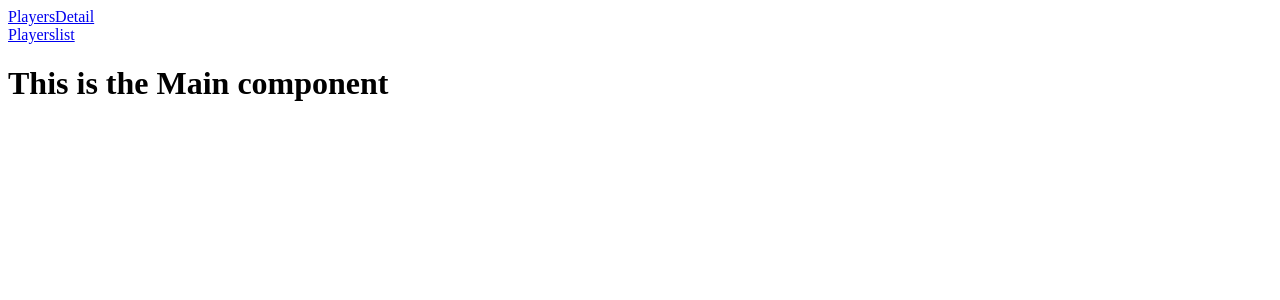
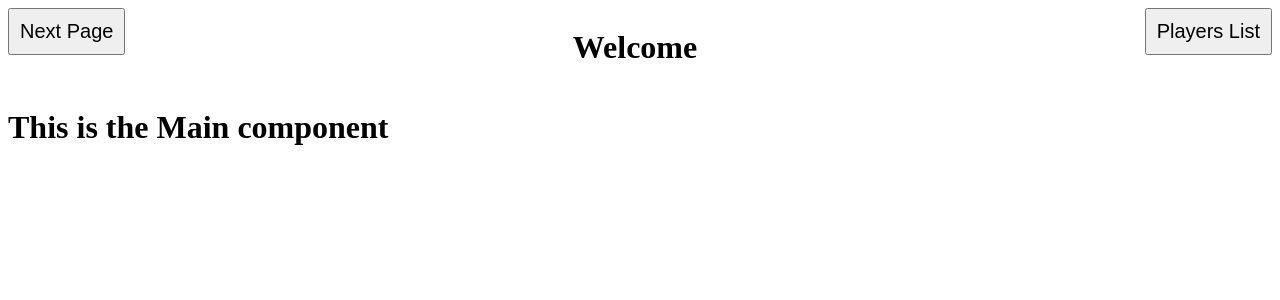
Before and after one commit to dajs64/project-3, a React (Create React App) app: page / in a window 1280 px wide. Shown: the top 300 px of the page. Built offline with nearby package versions, Linux system fonts and the light colour scheme; no server answers.

Commit message:
started nav bar/card styling

```diff
--- a/src/App.css
+++ b/src/App.css
@@ -1,15 +1,64 @@
-.card {
+.card-border {
+  display: flex;
   background-image: url("https://www.pngkit.com/png/full/349-3492944_baseball-card-2016-baseball-card-template.png");
-  background-size: 300px;
+  flex-direction: column;
+  width: 300px;
+  height: 380px;
+  background-size: contain;
+  padding-top: 80px;
+  align-items: center;
   background-repeat: no-repeat;
-  justify-content: ;
+  position: relative;
+}
+
+.card-border p {
+  margin-top: 5px;
+  margin-bottom: 5px;
+
+}
+
+p:first-of-type {
+  display: flex;
+  flex-direction: column;
+  margin-bottom: 25px;
+  margin-top: 21px;
+  position: relative;
 }
 
 
 .team-logo {
+  position: relative;
   width: 100px;
+
 }
 
 .stature {
   justify-content: baseline;
 }
+
+.weight {
+  justify-content: flex-start;
+}
+
+.card-border h5 {
+  position: absolute;
+  bottom: 62px;
+}
+
+.nav {
+  columns: 100px;
+  display: flex;
+  flex-direction: column;
+  justify-content: space-between;
+  flex-direction: inherit;
+  border: black;
+}
+
+.nav button {
+  padding: 10px;
+  font-size: 20px;
+}
+
+.players {
+
+}
--- a/src/components/Nav.js
+++ b/src/components/Nav.js
@@ -3,12 +3,13 @@ import { Link } from "react-router-dom"
 
 function Nav (props) {
 	return (
-		<div className="Nav">
+		<div className="nav">
 			<Link to="/">
-				<div>PlayersDetail</div>
+				<button>Next Page</button>
 			</Link>
+			<h1>Welcome</h1>
 			<Link to="/Playerslist">
-				<div>Playerslist</div>
+				<button>Players List</button>
 			</Link>
 		</div>
 	)
--- a/src/pages/PlayersDetail.js
+++ b/src/pages/PlayersDetail.js
@@ -34,18 +34,17 @@ const PlayersDetail = (props) => {
   }
 
   const loaded = () => (
-    <div>
-    <h1>
-      {player.first_name}
-      <p></p>
-      {player.last_name}
-    </h1>
-    <div className="card">
-    <p><img className="team-logo" src={`../teams/${player.team.abbreviation}.png`} />  {player.team.full_name}</p>
-    <p className="height">Height: {player.height_feet}' {player.height_inches}"</p>
-    <p className="weight">Weight: {player.weight_pounds}lbs</p>
-    <p className="position">Position: {player.position}</p>
-    </div>
+
+    <div className="card-border">
+      <p>
+        <img className="team-logo" src={`../teams/${player.team.abbreviation}.png`} />  {player.team.full_name}
+      </p>
+      <p className="height">Height: {player.height_feet}' {player.height_inches}"</p>
+      <p className="weight">Weight: {player.weight_pounds}lbs</p>
+      <p className="position">Position: {player.position}</p>
+      <h5>
+        {player.first_name}&nbsp;{player.last_name}
+      </h5>
     </div>
   );
 
--- a/src/pages/PlayersList.js
+++ b/src/pages/PlayersList.js
@@ -25,7 +25,9 @@ const PlayersList = (props) => {
 
   return (
     <div>
+      <div className='players'>
       <h1>PLAYERS</h1>
+      </div>
       {players.map((player, idx) => {
         return (
           <Link key={idx} to={`/Playersdetail/${player.id}`} >
```
